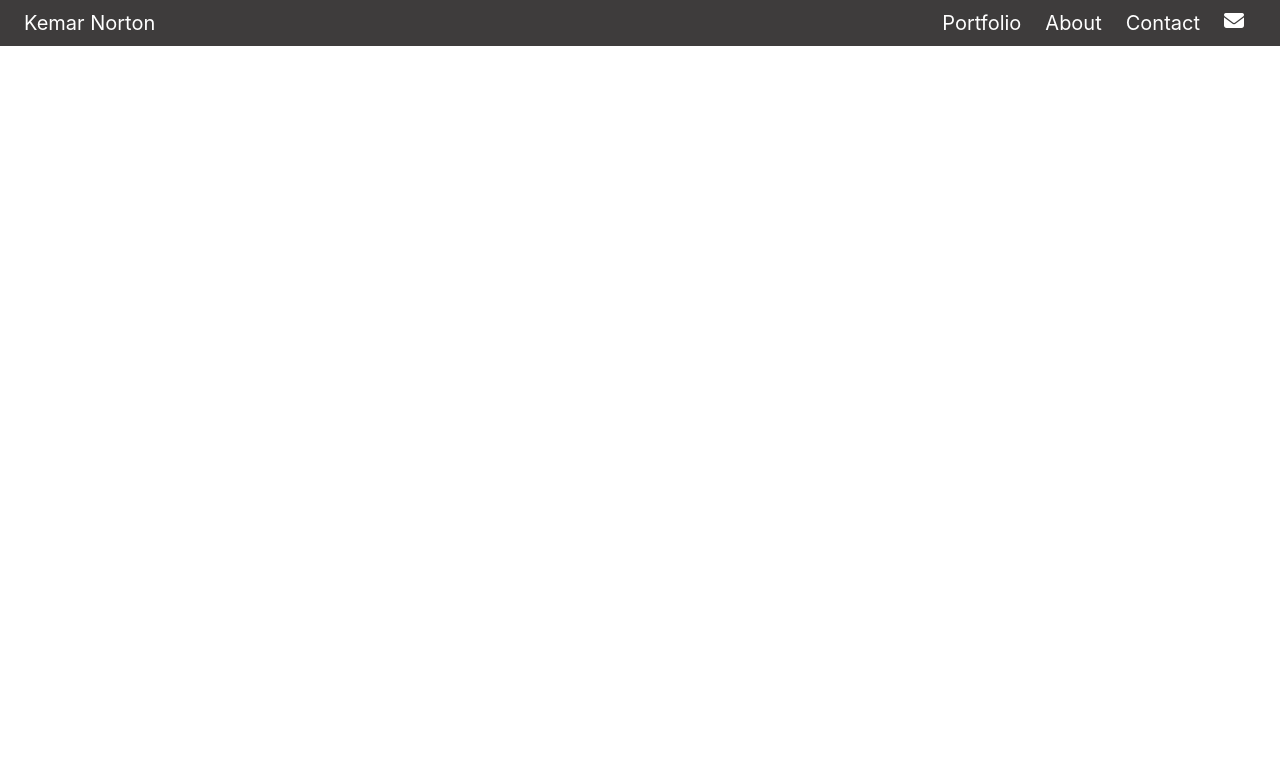
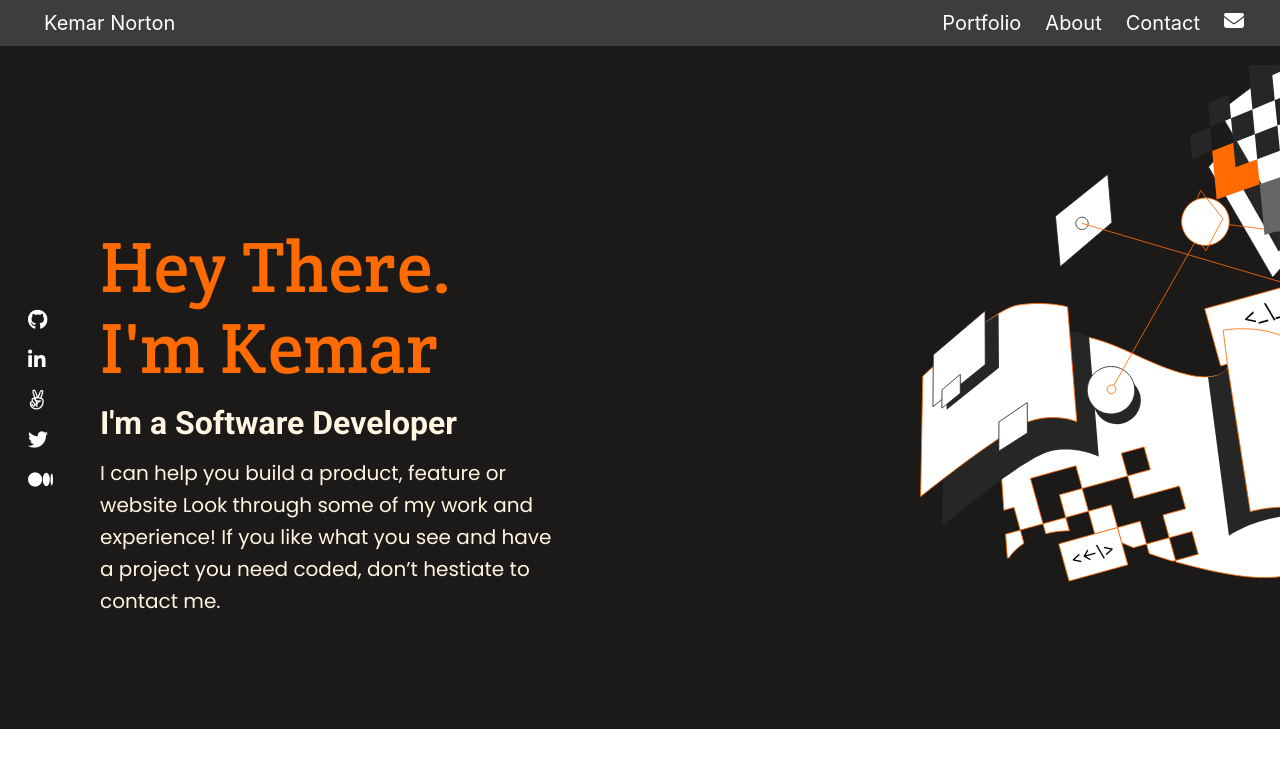
Before and after one commit to kemar-art/Mobile, a website: page index.html in a window 1280 px wide. Drawn offline with nearby package versions, Linux system fonts and the light colour scheme.

Commit message:
Add landing page

```diff
--- a/css/styles.css
+++ b/css/styles.css
@@ -47,6 +47,10 @@ header {
   line-height: calc(40px - 16px);
 }
 
+.top-navbar .logo {
+  padding-left: 20px;
+}
+
 .ul-list {
   list-style: none;
   display: flex;
@@ -64,13 +68,13 @@ header {
     flex-direction: column;
     align-items: flex-start;
     background-color: #3e3c3c;
-    padding-top: 20px;
-    padding-bottom: 20px;
+    padding-top: 11px;
+    padding-bottom: 11px;
   }
 
-  .top-navbar .logo {
+  /* .top-navbar .logo {
     display: none;
-  }
+  } */
 
   .top-navbar .menu-list .link-text1 {
     display: none;
@@ -78,7 +82,7 @@ header {
 
   .menu-list {
     flex-direction: column;
-    height: 500px;
+    height: 46.9rem;
     width: 100%;
     justify-content: inherit;
     display: none;
@@ -148,8 +152,73 @@ header {
   background-color: transparent;
   display: block;
   position: absolute;
-  top: -5px;
+  top: -2px;
   right: 25px;
+}
+
+/* Landing page styling starts here */
+.first-page {
+  background: #1c1a19;
+  background-image: url(../images/illustration-header-mobile.svg);
+  background-repeat: no-repeat;
+  background-position: right bottom;
+  background-size: 150px auto;
+  padding: 0 24px 100px 24px;
+}
+
+.first-page > * {
+  margin: 12px 0;
+}
+
+h1.first-pagetitle {
+  font-family: 'Crete Round', serif;
+  font-weight: normal;
+  font-size: 54px;
+  line-height: 64px;
+  letter-spacing: 0.37px;
+  color: #ff6b00;
+  width: 100%;
+  padding-top: 65px;
+}
+
+.subtitle {
+  font-family: 'Roboto', sans-serif;
+  font-weight: bold;
+  font-size: 24px;
+  line-height: 32px;
+  color: #fff5e1;
+}
+
+.description-text {
+  font-family: 'Poppins', sans-serif;
+  font-size: 16px;
+  line-height: 24px;
+  color: #fff5e1;
+}
+
+/* control social media icons horizontally */
+.social-mediaIcons {
+  list-style: none;
+  display: flex;
+  flex-wrap: wrap;
+  color: #dbd8d7;
+}
+
+/* Control the spacing of the social media icons */
+.list-item-icon {
+  width: 40px;
+  height: 40px;
+  padding: 8px;
+}
+
+/* Control mobile media icons and give colour to all media icons */
+a.link-icon {
+  text-decoration: none;
+  line-height: 20px;
+  display: flex;
+  align-items: center;
+  font-size: 20px;
+  color: #fff;
 }
 
 @media screen and (min-width: 992px) {
@@ -182,6 +251,44 @@ header {
     display: none;
   }
 
+  /* Landing page starts here */
+  .first-page {
+    background-image: url(../images/illustration-header.svg);
+    background-position: right center;
+    background-size: auto 600px;
+    padding: 150px 100px 100px 100px;
+    position: relative;
+  }
+
+  h1.first-pagetitle {
+    font-size: 72px;
+    line-height: 81px;
+  }
+
+  .subtitle {
+    font-size: 32px;
+    line-height: 44px;
+  }
+
+  .description-text {
+    font-size: 20px;
+    line-height: 32px;
+  }
+
+  .first-pagetitle,
+  .subtitle,
+  .description-text {
+    width: 466px;
+  }
+
+  /* align social media icon vertical */
+  .social-mediaIcons {
+    flex-direction: column;
+    position: absolute;
+    left: 20px;
+    top: calc(50% + 25px - (40px * 5) / 2);
+  }
+
   @keyframes colorChange {
     0% {
       color: white;
--- a/index.html
+++ b/index.html
@@ -45,6 +45,19 @@
         </div>
     </nav>
   </header>
+  <section class="first-page">
+    <h1 class="first-pagetitle">Hey There. <br> I'm Kemar</h1>
+    <h3 class="subtitle">I'm a Software Developer</h3>
+    <p class="description-text">I can help you build a product, feature or website Look through some of my work and
+      experience! If you like what you see and have a project you need coded, don’t hestiate to contact me.</p>
+    <ul class="social-mediaIcons">
+      <li class="list-item-icon"><a href="#" class="link-icon fa fa-github"></a></li>
+      <li class="list-item-icon"><a href="#" class="link-icon fa fa-linkedin"></a></li>
+      <li class="list-item-icon"><a href="#" class="link-icon fa fa-angellist"></a></li>
+      <li class="list-item-icon"><a href="#" class="link-icon fa fa-twitter"></a></li>
+      <li class="list-item-icon"><a href="#" class="link-icon fab fa-medium-m"></a></li>
+    </ul>
+  </section>
     <script src="/js/main.js"></script>
 </body>
 </html>
--- a/js/main.js
+++ b/js/main.js
@@ -1,6 +1,6 @@
 const menuIcon = document.querySelector('.menuIcon');
 const menu = document.querySelector('.menu-list');
-const barras = document.querySelectorAll('.menuIcon div');
+const barras = document.querySelectorAll('.menuIcon span');
 
 menuIcon.addEventListener('click', () => {
   menu.classList.toggle('active');
```
